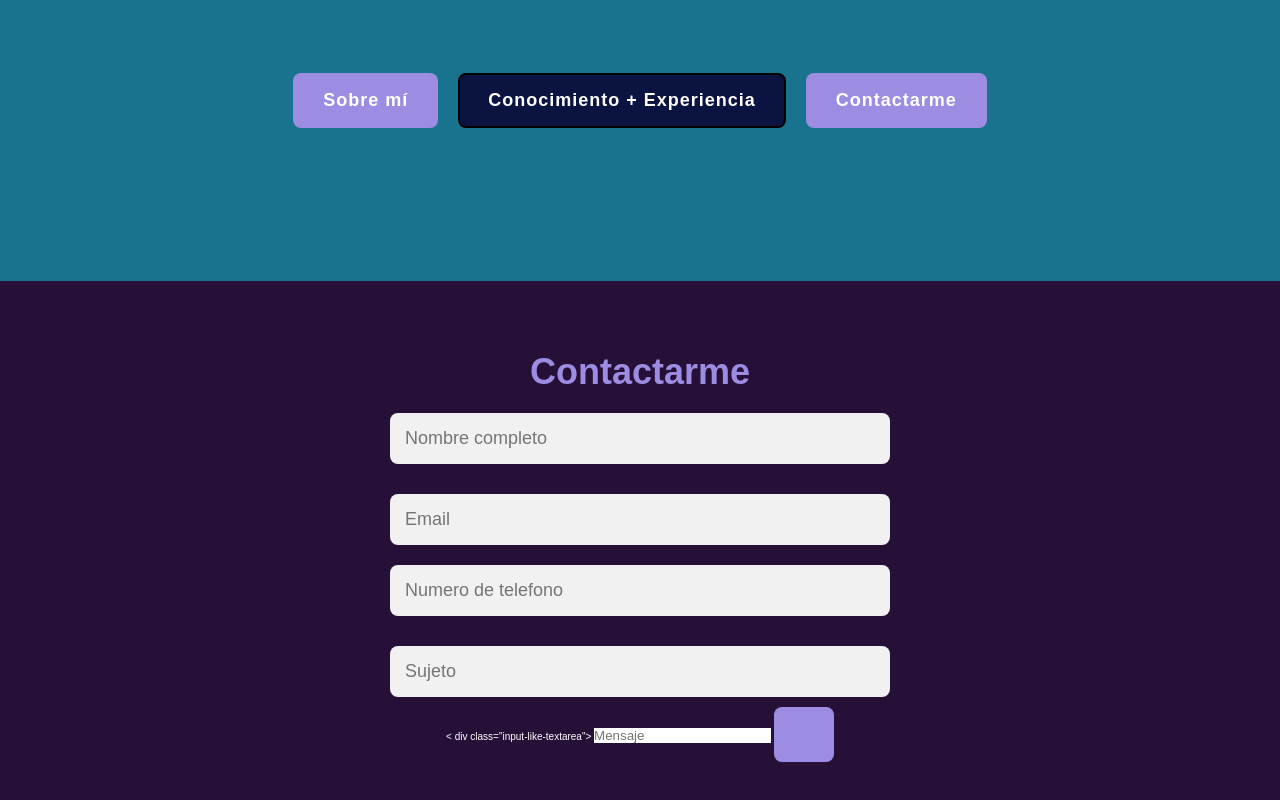
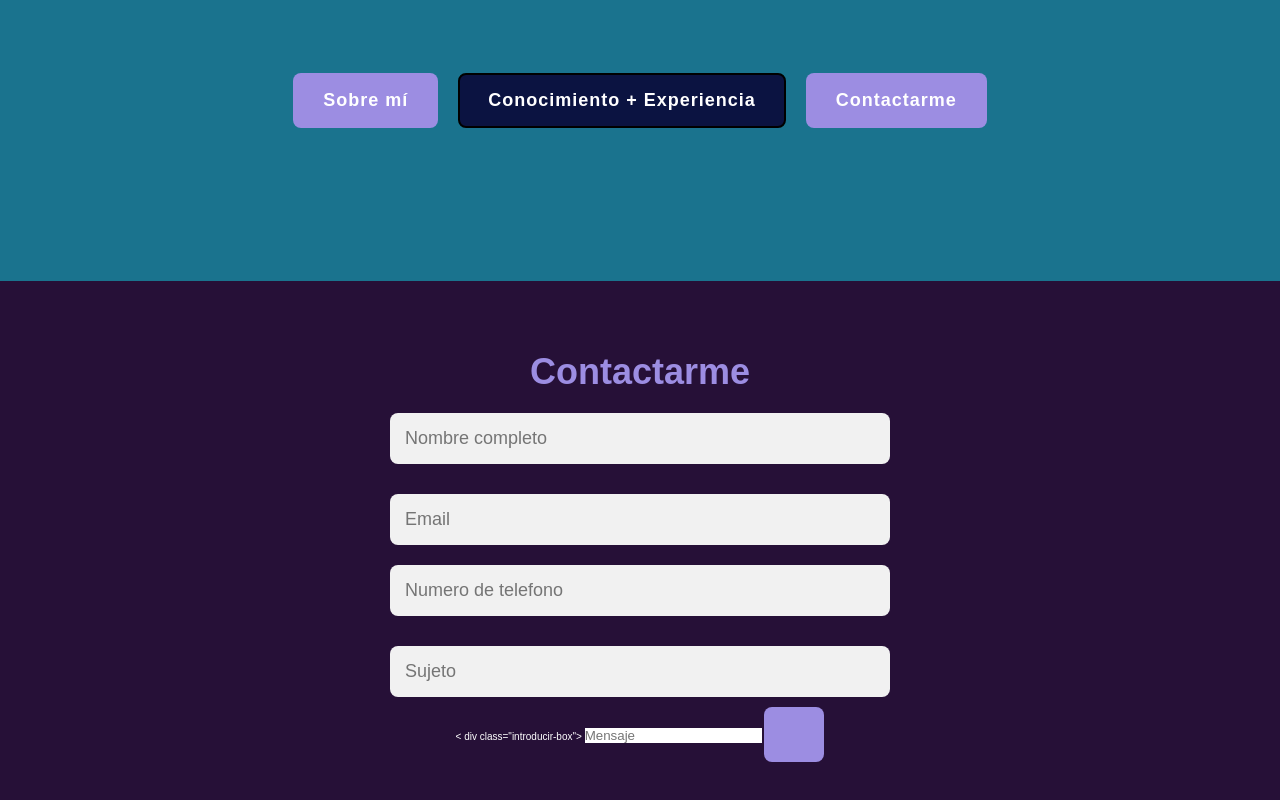
Before and after one commit to ccatala54/personal-website, a website built with Parcel: page index.html in a window 1280 px wide. Shown: the part 2573-3373 px from the top of the page. Built offline with nearby package versions, Linux system fonts and the light colour scheme.

Commit message:
Foro v8 index.html

```diff
--- a/index.html
+++ b/index.html
@@ -116,7 +116,7 @@
                 <input type="number"  name="Telefono" placeholder="Numero de telefono">
                 <input type="text" placeholder="Sujeto">
             </div>
-            < div class="input-like-textarea">
+            < div class="introducir-box">
                     <input type="text" name="Mensaje" placeholder="Mensaje">
             </div>
 
```
